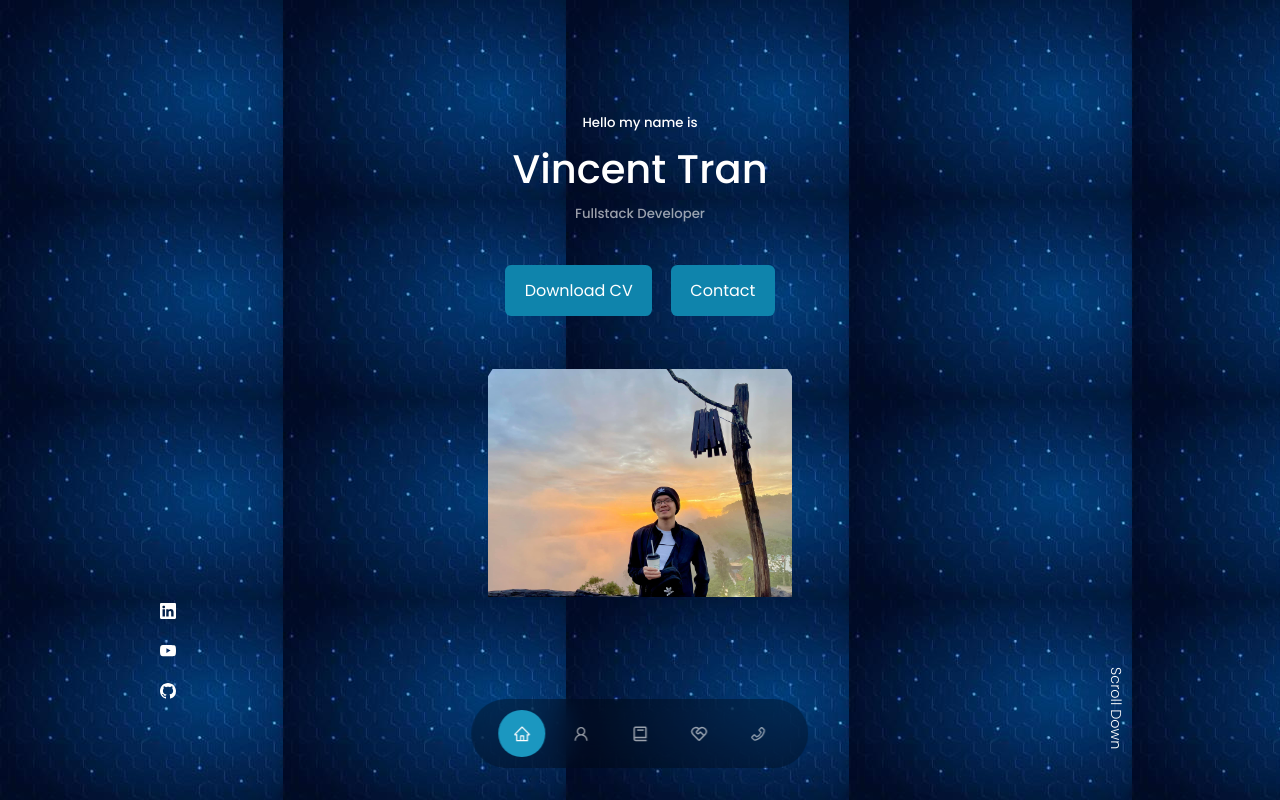
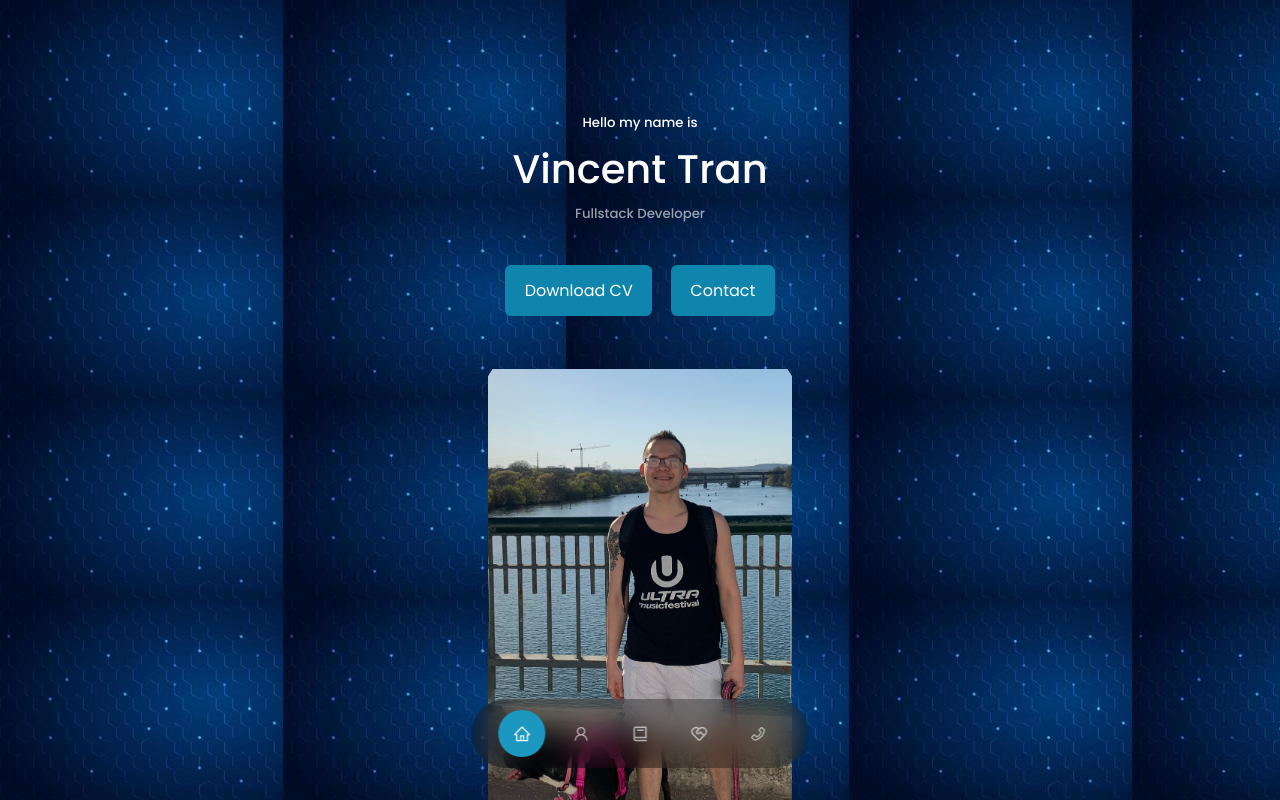
Before and after one commit to vintran93/react-portfolio-website, a React (Create React App) app: page / in a window 1280 px wide. Shown: the top 800 px of the page. Built offline with nearby package versions, Linux system fonts and the light colour scheme.

Commit message:
profile pic update

```diff
--- a/src/components/header/Header.jsx
+++ b/src/components/header/Header.jsx
@@ -1,7 +1,7 @@
 import React from 'react'
 import './header.css'
 import CTA from './CTA'
-import ME from '../../assets/Vietnam-Da-Lat.jpg'
+import ME from '../../assets/me.jpg'
 import HeaderSocials from './HeaderSocials'
 
 
--- a/src/components/header/header.css
+++ b/src/components/header/header.css
@@ -1,12 +1,12 @@
 header {
-    height: 100vh;
+    height: 150vh;
     padding-top: 7rem;
     overflow: hidden;
 }
 
 .header__container {
     text-align: center;
-    height: 100%;
+    height: 400vh;
     position: relative;
 }
 
@@ -44,7 +44,7 @@ header {
 .me {
     background: linear-gradient(var(--color-primary), transparent);
     width: 22rem;
-    height: 50rem;
+    height: 100rem;
     position: absolute;
     left: calc(50% - 11rem);
     /* transform: translateX(-50%); */
```
